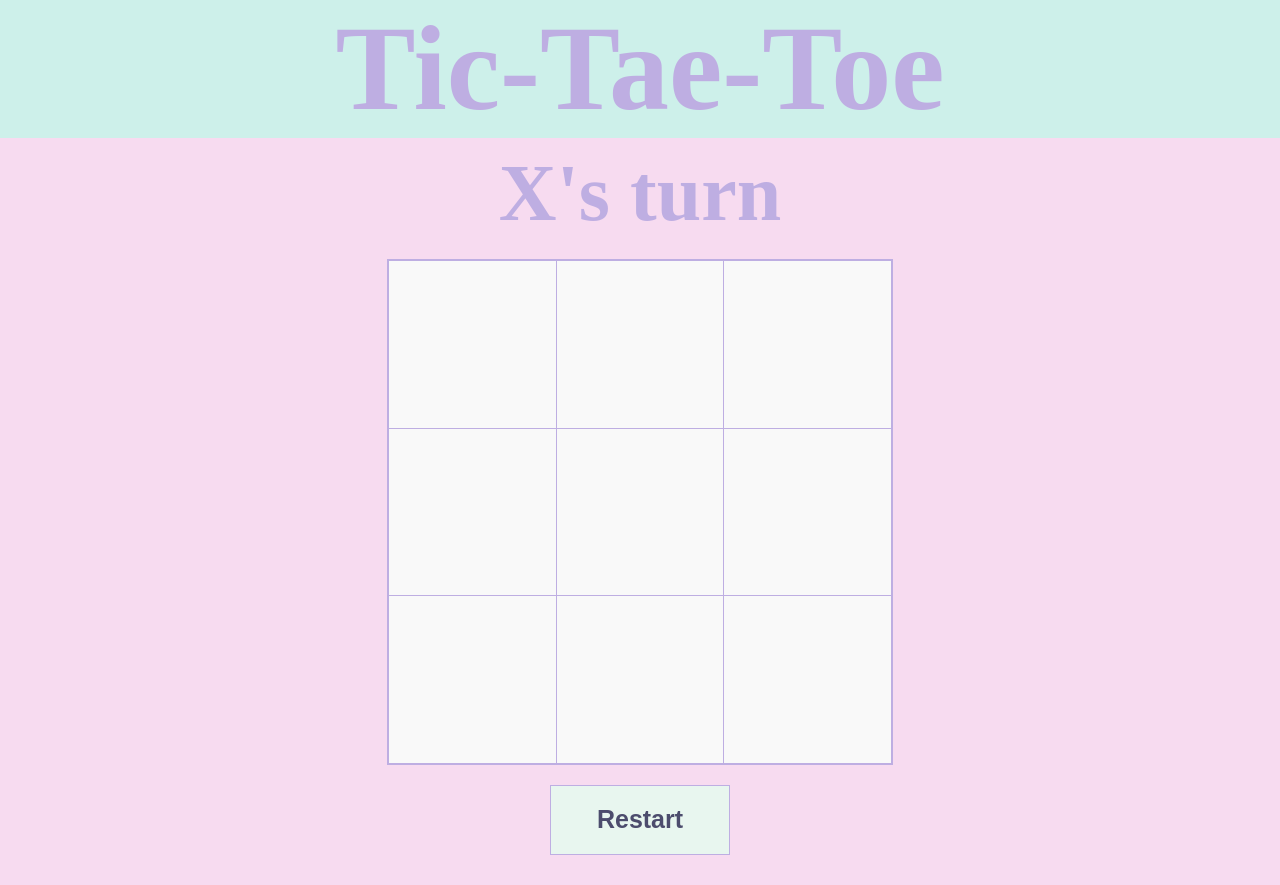
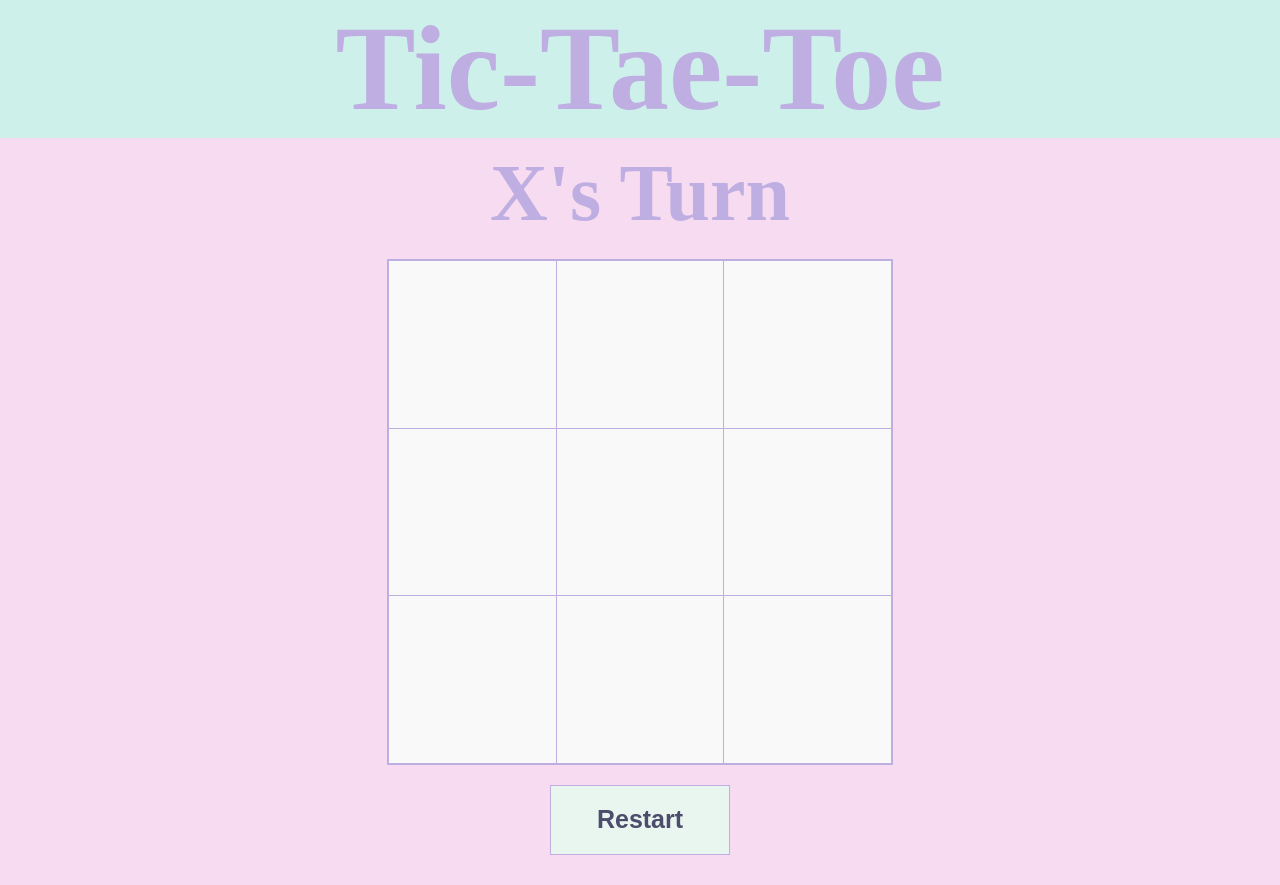
Before and after one commit to kimchavsov/tic-tae-toe, a plain HTML site: page index.html in a window 1280 px wide. Drawn offline with Linux system fonts and the light colour scheme.

Commit message:
Fixed typo

```diff
--- a/index.html
+++ b/index.html
@@ -13,7 +13,7 @@
 
 <div id="container">
   <h1>Tic-Tae-Toe</h1>
-  <h3>X's turn</h3>
+  <h3>X's Turn</h3>
   <div id="gameboard">
     <div id="block-1" class="block"></div>
     <div id="block-2" class="block"></div>
```
